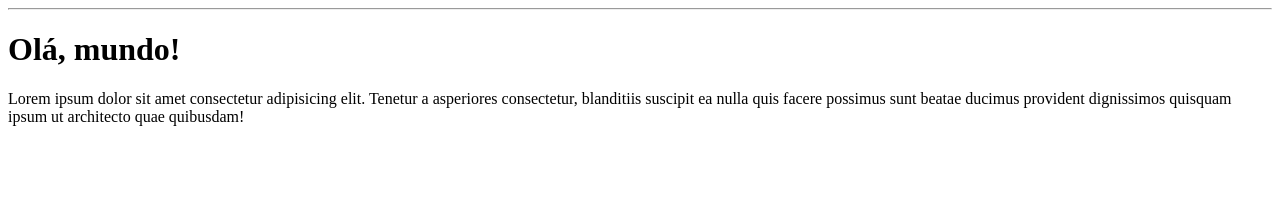
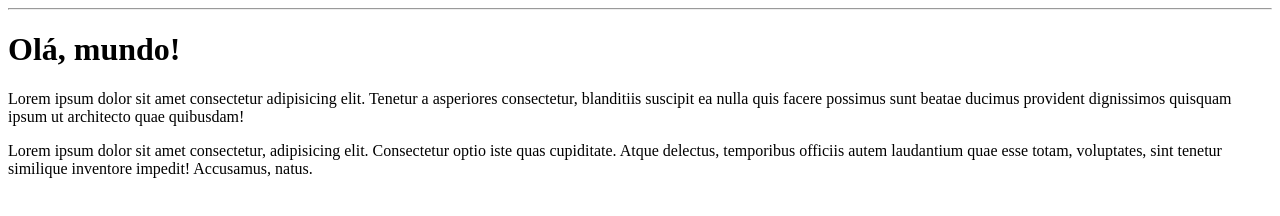
Before and after one commit to jessicamayra/Ola-Mundo, a plain HTML site: page site-exemplo/index.html in a window 1280 px wide. Drawn offline with Linux system fonts and the light colour scheme.

Commit message:
adc um paragrafo

```diff
--- a/site-exemplo/index.html
+++ b/site-exemplo/index.html
@@ -10,5 +10,6 @@
 <body>
   <h1>Olá, mundo!</h1>
   <p>Lorem ipsum dolor sit amet consectetur adipisicing elit. Tenetur a asperiores consectetur, blanditiis suscipit ea nulla quis facere possimus sunt beatae ducimus provident dignissimos quisquam ipsum ut architecto quae quibusdam!</p>
+  <p>Lorem ipsum dolor sit amet consectetur, adipisicing elit. Consectetur optio iste quas cupiditate. Atque delectus, temporibus officiis autem laudantium quae esse totam, voluptates, sint tenetur similique inventore impedit! Accusamus, natus.</p>
 </body>
 </html>
```
